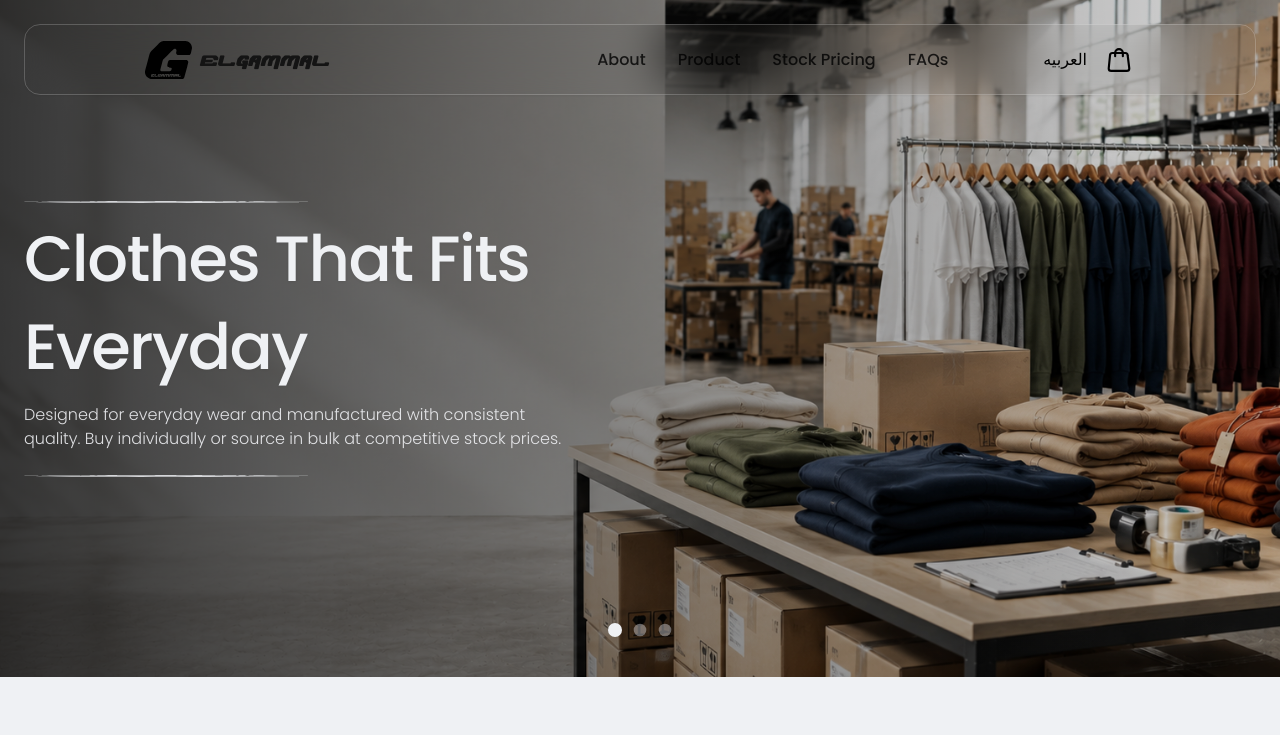
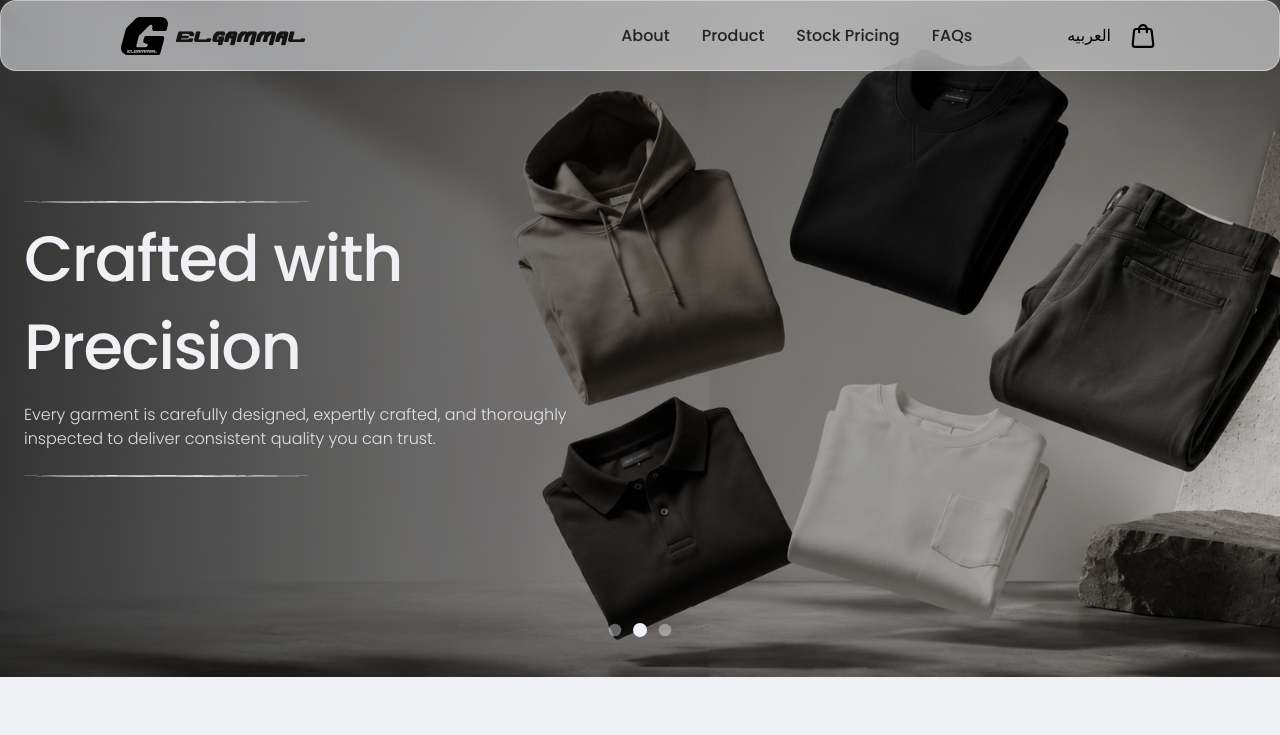
Before and after one commit to mariamelsayed12/jeans_landing_page, a Next.js app: page /en in a window 1280 px wide. Shown: the top 735 px of the page. Built offline with nearby package versions, Linux system fonts and the light colour scheme.

Commit message:
Edit navbar

```diff
--- a/app/[locale]/page.tsx
+++ b/app/[locale]/page.tsx
@@ -16,7 +16,7 @@
   return (
     <div className="relative min-h-screen bg-[#EFF1F4] text-[#141414]">
       {/* Floating Header Wrapper */}
-      <header className="fixed top-[24px] left-0 right-0 z-50 px-4 md:px-6 max-w-[1440px] mx-auto">
+      <header className="fixed left-0 right-0 z-50">
         <Navbar />
       </header>
 
@@ -31,7 +31,6 @@
       {/* Product Details Section */}
       <ProductDetails />
 
-
        {/* What We Offer Section */}
       <WhatWeOffer />
 
--- a/app/components/ui/navbar.tsx
+++ b/app/components/ui/navbar.tsx
@@ -138,7 +138,13 @@
   return (
     <>
       <nav
-        className="w-full h-[71px] bg-[#EFF1F4]/24 backdrop-blur-[25.75px] border border-white/20 rounded-[16px] shadow-sm transition-all duration-300 relative z-40"
+        className="w-full h-[71px] rounded-[16px] shadow-[0_8px_32px_rgba(20,20,20,0.08)] transition-all duration-300 relative z-40"
+        style={{
+          backgroundColor: "rgba(239, 241, 244, 0.55)",
+          border: "1px solid rgba(255, 255, 255, 0.4)",
+          backdropFilter: "blur(25.75px)",
+          WebkitBackdropFilter: "blur(25.75px)"
+        }}
       >
         {/* Desktop Navbar layout */}
         <div className="hidden lg:flex h-full items-center justify-between px-[120px] py-[13px]">
```
